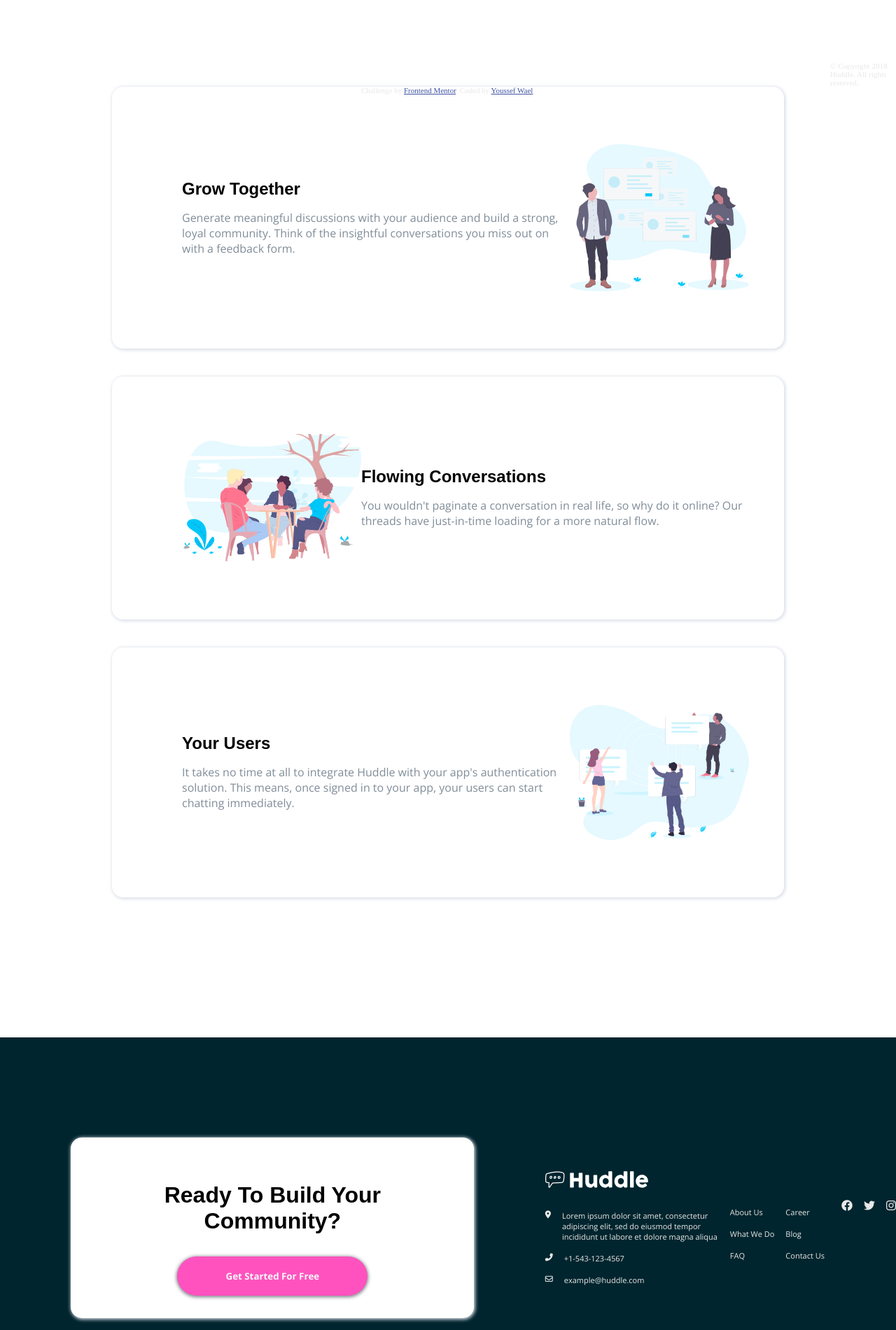
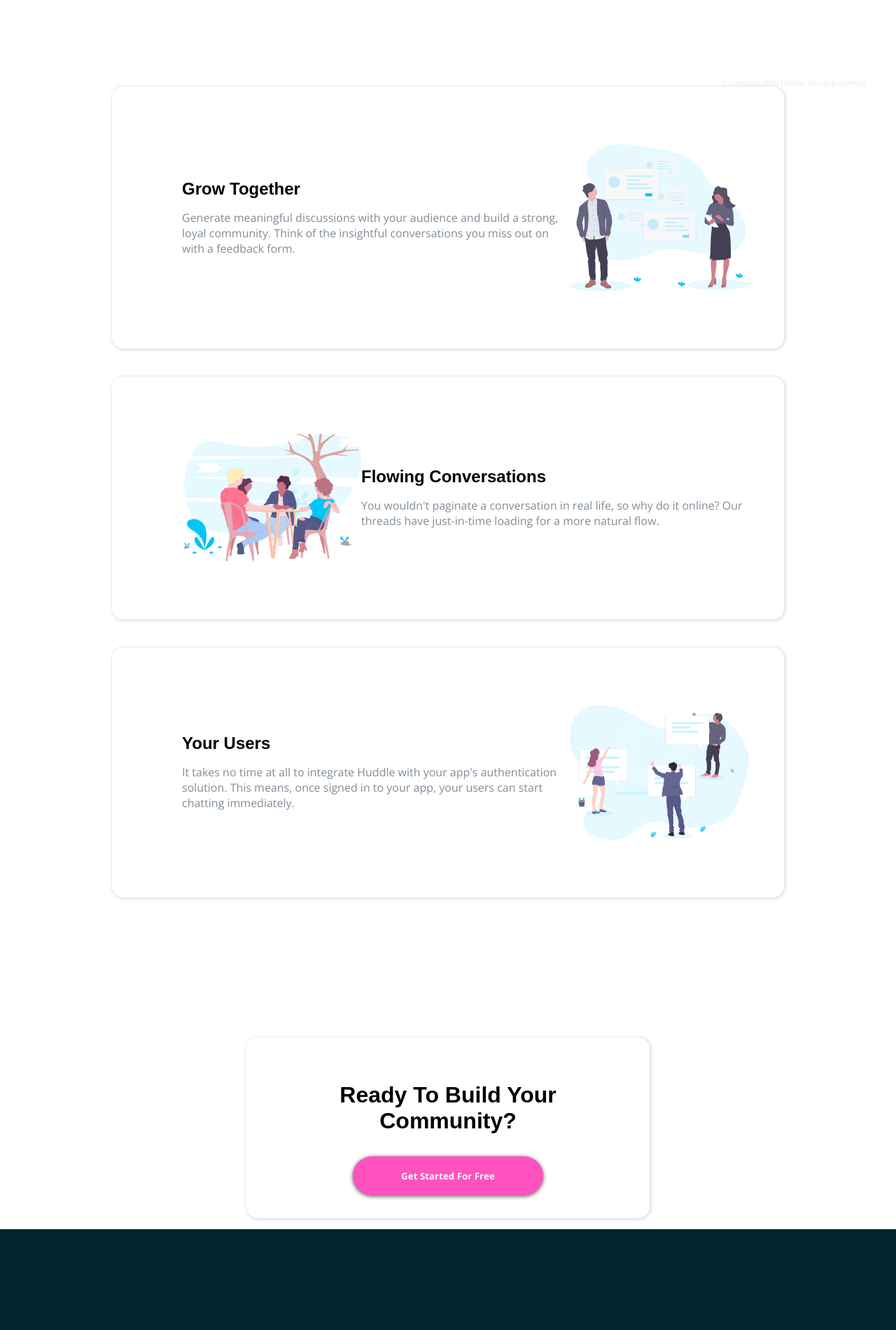
Before and after one commit to YoussefWael1025/FrontendMentor-Huddle, a plain HTML site: page index.html in a window 1280 px wide. Shown: the part 660-2560 px from the top of the page at 70% size. Drawn offline with nearby package versions, Linux system fonts and the light colour scheme.

Commit message:
Update index.html

```diff
--- a/index.html
+++ b/index.html
@@ -16,8 +16,8 @@
 
 </head>
 
+<body>
 
-<body>
   <section id="section1">
     <nav>
       <img class="logo" src="images/logo.svg" alt="logo">
@@ -68,13 +68,13 @@
 
 
 
+    <div class="proposal">
+      <h1 style="color:black">Ready To Build Your Community?</h1>
 
+      <button class="btn">Get Started For Free</button>
+    </div>
   <footer>
-      <div class="proposal">
-    <h1 style="color:black">Ready To Build Your Community?</h1>
 
-    <button class="btn">Get Started For Free</button>
-  </div>
     <div class="col-1">
       <ul>
         <li><img src="images/logo_white.svg" alt="white_logo"></li>
@@ -110,15 +110,16 @@
           <i class="fab fa-facebook"></i>
           <i class="fab fa-twitter"></i>
           <i class="fab fa-instagram"></i>
-
         </li>
-        <li>&copy; Copyright 2018 Huddle. All rights reserved.</li>
+        <li>
+          &copy; Copyright 2018 Huddle. All rights reserved.
+        </li>
       </ul>
     </div>
-    <p class="attribution">
+    <!-- <p class="attribution">
       Challenge by <a href="https://www.frontendmentor.io?ref=challenge" target="_blank">Frontend Mentor</a>.
       Coded by <a href="https://www.facebook.com/yossif.wael/">Youssef Wael</a>.
-    </p>
+    </p> -->
   </footer>
 </body>
 
```
